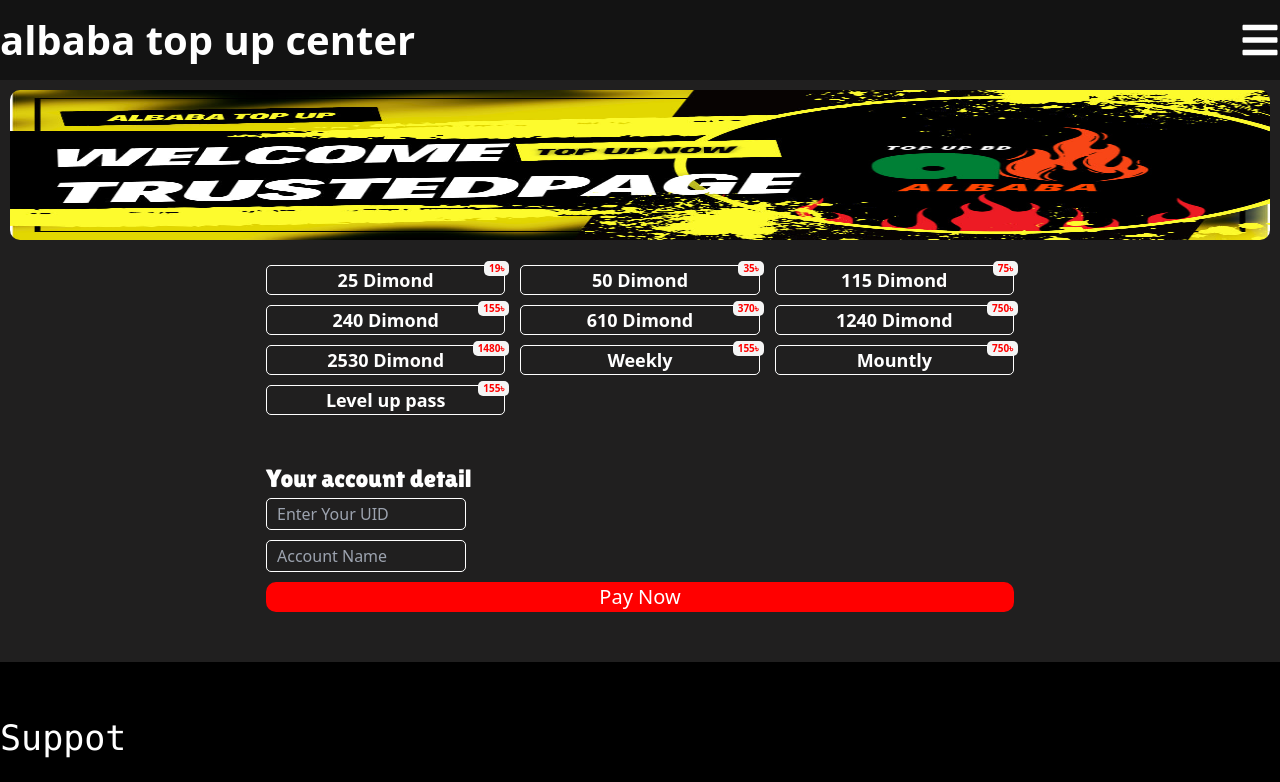
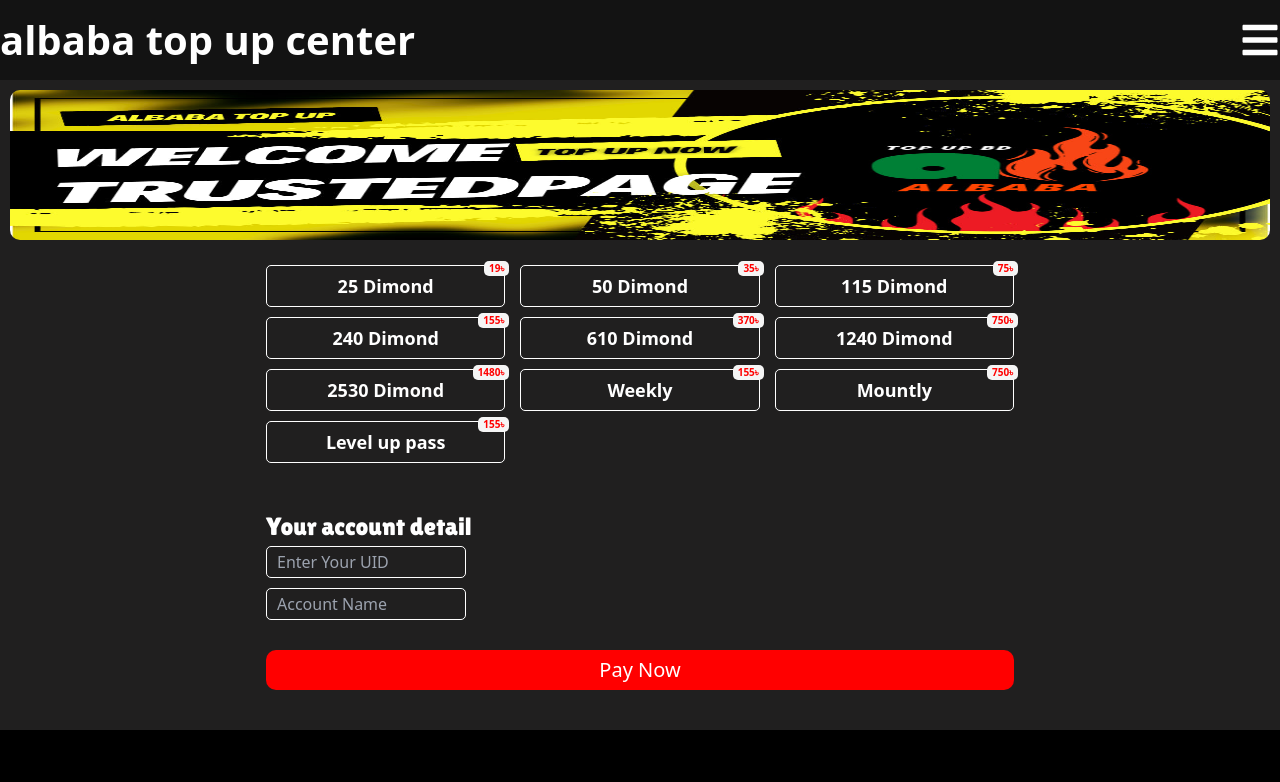
Before and after one commit to alsiam09/albaba-top-up-center, a React (Vite) app: page /TopUpItem in a window 1280 px wide. Shown: the top 782 px of the page. Built offline with nearby package versions, Linux system fonts and the light colour scheme.

Commit message:
Topupcenter

```diff
--- a/src/componant/TopUppackage.jsx
+++ b/src/componant/TopUppackage.jsx
@@ -2,7 +2,7 @@ import React from 'react'
 import banner from '../assets/cover.jpg'
 const TopUppackage = () => {
   return (
-    <section className='pt-[80px] pb-[30px] bg-[#201f1f]'>
+    <section className='pt-[80px] pb-[30px py-[20px]] bg-[#201f1f]'>
         <div className="container mx-auto">
             <div className="banner m-[10px]">
                 <img className='rounded-[10px] h-[150px] w-[100%]' src={banner} alt="" />
@@ -10,16 +10,16 @@ const TopUppackage = () => {
             <div className="ByeItem flex justify-center">
                 <div className="package lg:w-[60%] p-[10px]">
                 <ul className="  flex-wrap flex justify-between  ">
-                <li className='hover:bg-[#fff] my-[5px] hover:text-[#000] relative w-[47%] rounded-[5px] lg:w-[32%] h-[30px] border-[white] border-[1px] text-[#fff] flex items-center justify-center text-[18px] font-[600]'><span>25 Dimond</span><span className='text-[red] text-[10px] bg-[#f5f5f5] px-[5px] rounded-[5px] absolute top-[-5px] right-[-5px] '>19৳</span></li>
-                <li className='hover:bg-[#fff] my-[5px] hover:text-[#000] relative w-[47%] rounded-[5px] lg:w-[32%] h-[30px] border-[white] border-[1px] text-[#fff] flex items-center justify-center text-[18px] font-[600]'><span>50 Dimond</span><span className='text-[red] text-[10px] bg-[#f5f5f5] px-[5px] rounded-[5px] absolute top-[-5px] right-[-5px] '>35৳</span></li>
-                <li className='hover:bg-[#fff] my-[5px] hover:text-[#000] relative w-[47%] rounded-[5px] lg:w-[32%] h-[30px] border-[white] border-[1px] text-[#fff] flex items-center justify-center text-[18px] font-[600]'><span>115 Dimond</span><span className='text-[red] text-[10px] bg-[#f5f5f5] px-[5px] rounded-[5px] absolute top-[-5px] right-[-5px] '>75৳</span></li>
-                <li className='hover:bg-[#fff] my-[5px] hover:text-[#000] relative w-[47%] rounded-[5px] lg:w-[32%] h-[30px] border-[white] border-[1px] text-[#fff] flex items-center justify-center text-[18px] font-[600]'><span>240 Dimond</span><span className='text-[red] text-[10px] bg-[#f5f5f5] px-[5px] rounded-[5px] absolute top-[-5px] right-[-5px] '>155৳</span></li>
-                <li className='hover:bg-[#fff] my-[5px] hover:text-[#000] relative w-[47%] rounded-[5px] lg:w-[32%] h-[30px] border-[white] border-[1px] text-[#fff] flex items-center justify-center text-[18px] font-[600]'><span>610  Dimond</span><span className='text-[red] text-[10px] bg-[#f5f5f5] px-[5px] rounded-[5px] absolute top-[-5px] right-[-5px] '>370৳</span></li>
-                <li className='hover:bg-[#fff] my-[5px] hover:text-[#000] relative w-[47%] rounded-[5px] lg:w-[32%] h-[30px] border-[white] border-[1px] text-[#fff] flex items-center justify-center text-[18px] font-[600]'><span>1240 Dimond</span><span className='text-[red] text-[10px] bg-[#f5f5f5] px-[5px] rounded-[5px] absolute top-[-5px] right-[-5px] '>750৳</span></li>
-                <li className='hover:bg-[#fff] my-[5px] hover:text-[#000] relative w-[47%] rounded-[5px] lg:w-[32%] h-[30px] border-[white] border-[1px] text-[#fff] flex items-center justify-center text-[18px] font-[600]'><span>2530 Dimond</span><span className='text-[red] text-[10px] bg-[#f5f5f5] px-[5px] rounded-[5px] absolute top-[-5px] right-[-5px] '>1480৳</span></li>
-                <li className='hover:bg-[#fff] my-[5px] hover:text-[#000] relative w-[47%] rounded-[5px] lg:w-[32%] h-[30px] border-[white] border-[1px] text-[#fff] flex items-center justify-center text-[18px] font-[600]'><span>Weekly</span><span className='text-[red] text-[10px] bg-[#f5f5f5] px-[5px] rounded-[5px] absolute top-[-5px] right-[-5px] '>155৳</span></li>
-                <li className='hover:bg-[#fff] my-[5px] hover:text-[#000] relative w-[47%] rounded-[5px] lg:w-[32%] h-[30px] border-[white] border-[1px] text-[#fff] flex items-center justify-center text-[18px] font-[600]'><span>Mountly</span><span className='text-[red] text-[10px] bg-[#f5f5f5] px-[5px] rounded-[5px] absolute top-[-5px] right-[-5px] '>750৳</span></li>
-                <li className='hover:bg-[#fff] my-[5px] hover:text-[#000] relative w-[47%] rounded-[5px] lg:w-[32%] h-[30px] border-[white] border-[1px] text-[#fff] flex items-center justify-center text-[18px] font-[600]'><span>Level up pass</span><span className='text-[red] text-[10px] bg-[#f5f5f5] px-[5px] rounded-[5px] absolute top-[-5px] right-[-5px] '>155৳</span></li>
+                <li className='hover:bg-[#fff] my-[5px] py-[20px] hover:text-[#000] relative w-[47%] rounded-[5px] lg:w-[32%] h-[30px] border-[white] border-[1px] text-[#fff] flex items-center justify-center text-[18px] font-[600]'><span>25 Dimond</span><span className='text-[red] text-[10px] bg-[#f5f5f5] px-[5px] rounded-[5px] absolute top-[-5px] right-[-5px] '>19৳</span></li>
+                <li className='hover:bg-[#fff] my-[5px] py-[20px] hover:text-[#000] relative w-[47%] rounded-[5px] lg:w-[32%] h-[30px] border-[white] border-[1px] text-[#fff] flex items-center justify-center text-[18px] font-[600]'><span>50 Dimond</span><span className='text-[red] text-[10px] bg-[#f5f5f5] px-[5px] rounded-[5px] absolute top-[-5px] right-[-5px] '>35৳</span></li>
+                <li className='hover:bg-[#fff] my-[5px] py-[20px] hover:text-[#000] relative w-[47%] rounded-[5px] lg:w-[32%] h-[30px] border-[white] border-[1px] text-[#fff] flex items-center justify-center text-[18px] font-[600]'><span>115 Dimond</span><span className='text-[red] text-[10px] bg-[#f5f5f5] px-[5px] rounded-[5px] absolute top-[-5px] right-[-5px] '>75৳</span></li>
+                <li className='hover:bg-[#fff] my-[5px] py-[20px] hover:text-[#000] relative w-[47%] rounded-[5px] lg:w-[32%] h-[30px] border-[white] border-[1px] text-[#fff] flex items-center justify-center text-[18px] font-[600]'><span>240 Dimond</span><span className='text-[red] text-[10px] bg-[#f5f5f5] px-[5px] rounded-[5px] absolute top-[-5px] right-[-5px] '>155৳</span></li>
+                <li className='hover:bg-[#fff] my-[5px] py-[20px] hover:text-[#000] relative w-[47%] rounded-[5px] lg:w-[32%] h-[30px] border-[white] border-[1px] text-[#fff] flex items-center justify-center text-[18px] font-[600]'><span>610  Dimond</span><span className='text-[red] text-[10px] bg-[#f5f5f5] px-[5px] rounded-[5px] absolute top-[-5px] right-[-5px] '>370৳</span></li>
+                <li className='hover:bg-[#fff] my-[5px] py-[20px] hover:text-[#000] relative w-[47%] rounded-[5px] lg:w-[32%] h-[30px] border-[white] border-[1px] text-[#fff] flex items-center justify-center text-[18px] font-[600]'><span>1240 Dimond</span><span className='text-[red] text-[10px] bg-[#f5f5f5] px-[5px] rounded-[5px] absolute top-[-5px] right-[-5px] '>750৳</span></li>
+                <li className='hover:bg-[#fff] my-[5px] py-[20px] hover:text-[#000] relative w-[47%] rounded-[5px] lg:w-[32%] h-[30px] border-[white] border-[1px] text-[#fff] flex items-center justify-center text-[18px] font-[600]'><span>2530 Dimond</span><span className='text-[red] text-[10px] bg-[#f5f5f5] px-[5px] rounded-[5px] absolute top-[-5px] right-[-5px] '>1480৳</span></li>
+                <li className='hover:bg-[#fff] my-[5px] py-[20px] hover:text-[#000] relative w-[47%] rounded-[5px] lg:w-[32%] h-[30px] border-[white] border-[1px] text-[#fff] flex items-center justify-center text-[18px] font-[600]'><span>Weekly</span><span className='text-[red] text-[10px] bg-[#f5f5f5] px-[5px] rounded-[5px] absolute top-[-5px] right-[-5px] '>155৳</span></li>
+                <li className='hover:bg-[#fff] my-[5px] py-[20px] hover:text-[#000] relative w-[47%] rounded-[5px] lg:w-[32%] h-[30px] border-[white] border-[1px] text-[#fff] flex items-center justify-center text-[18px] font-[600]'><span>Mountly</span><span className='text-[red] text-[10px] bg-[#f5f5f5] px-[5px] rounded-[5px] absolute top-[-5px] right-[-5px] '>750৳</span></li>
+                <li className='hover:bg-[#fff] my-[5px] py-[20px] hover:text-[#000] relative w-[47%] rounded-[5px] lg:w-[32%] h-[30px] border-[white] border-[1px] text-[#fff] flex items-center justify-center text-[18px] font-[600]'><span>Level up pass</span><span className='text-[red] text-[10px] bg-[#f5f5f5] px-[5px] rounded-[5px] absolute top-[-5px] right-[-5px] '>155৳</span></li>
                 </ul>
                 <div className="PlayerID mt-[40px]">
                     <h2 className='text-[#fff] text-[25px] font-font-name'>Your account detail</h2>
@@ -28,7 +28,7 @@ const TopUppackage = () => {
                     <input id='Uid' className=' outline-none pl-[10px] py-[3px] rounded-[5px] text-[16px] w-[200px] border-[1px] border-[#fff] text-[#fff] bg-[#201f1f] block' type="text" placeholder='Account Name'/>
                     </div>
                 </div>
-                <span className=' rounded-[10px] my-[10px] w-[100%] h-[30px] bg-[red] text-[#fff] text-[20px] font-[500] flex justify-center items-center '>Pay Now</span>
+                <span className=' rounded-[10px] my-[30px] w-[100%] h-[30px] py-[20px] bg-[red] text-[#fff] text-[20px] font-[500] flex justify-center items-center '>Pay Now</span>
                 </div>
             </div>
         </div>
```
